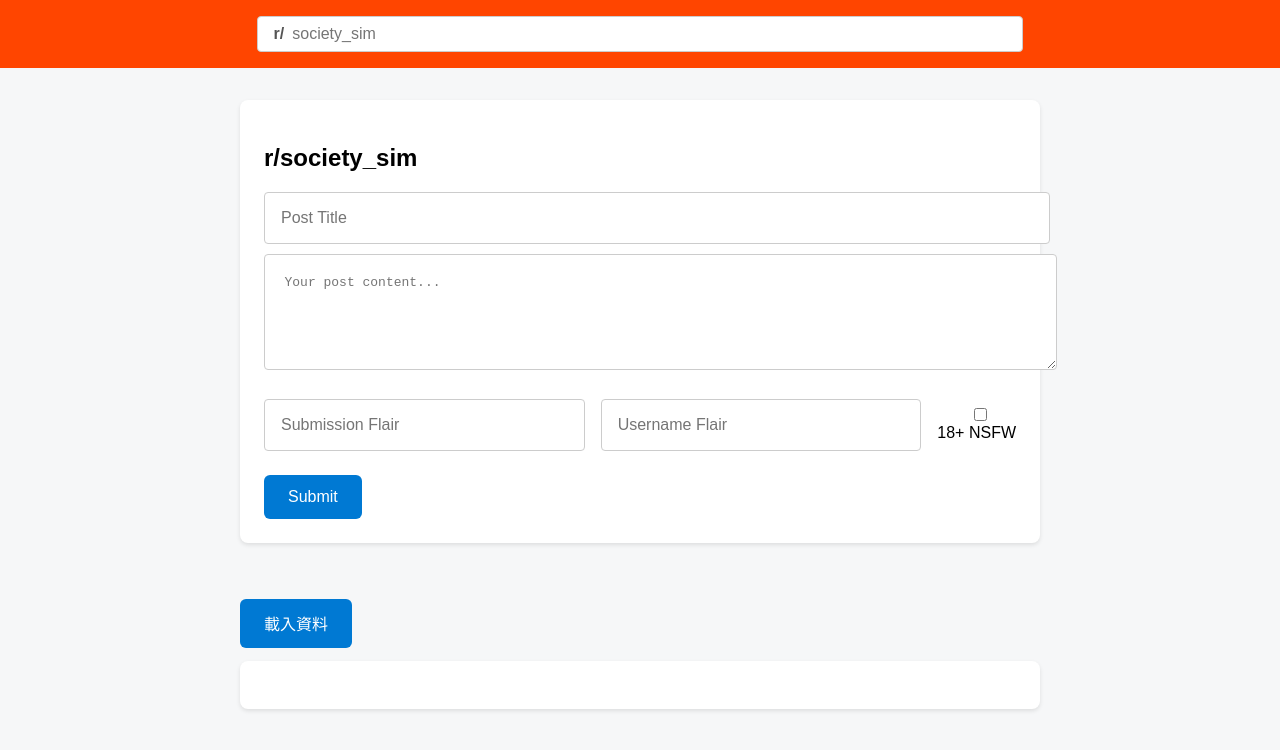
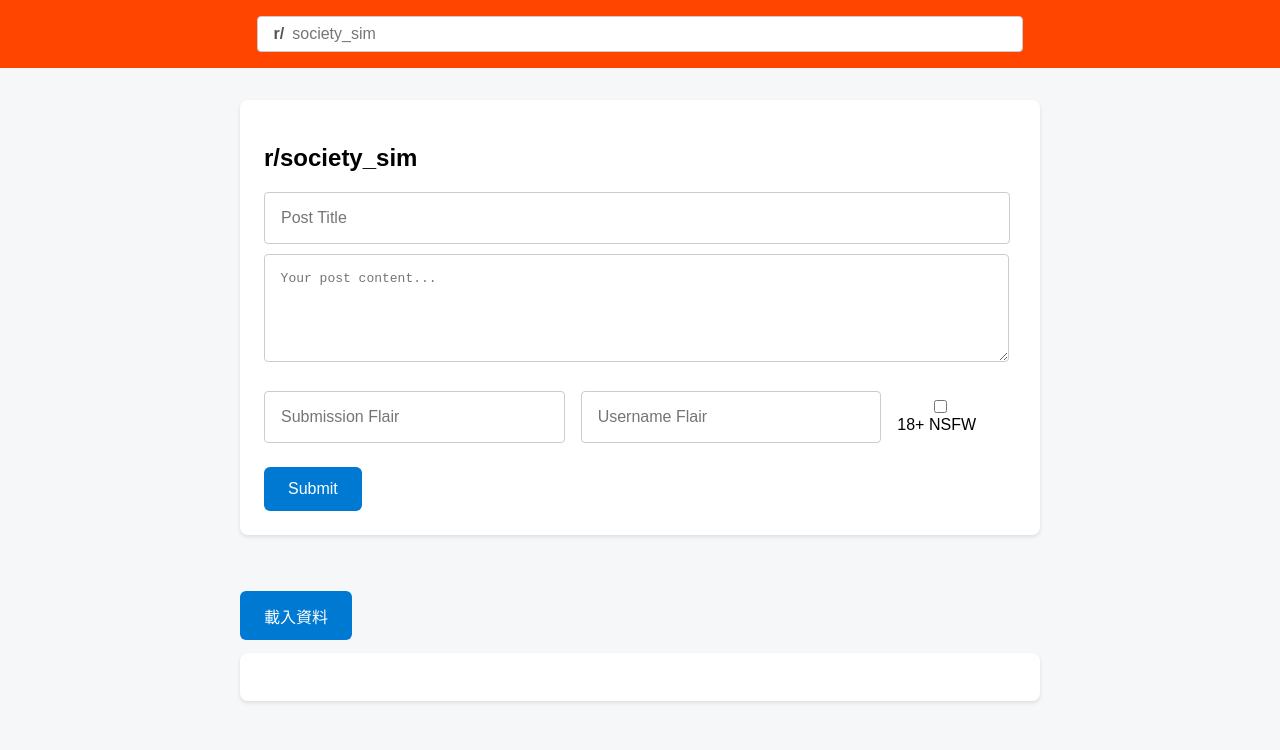
Before and after one commit to NotTodayMaybeTomorrow/social-sim-demo, a plain HTML site: page index.html in a window 1280 px wide. Drawn offline with Linux system fonts and the light colour scheme.

Commit message:
Update style.css

```diff
--- a/style.css
+++ b/style.css
@@ -56,6 +56,7 @@ main {
 .submission-form {
   background: white;
   padding: 1.5em;
+  padding-right: 4em;
   border-radius: 8px;
   margin-bottom: 2em;
   box-shadow: 0 2px 4px rgba(0,0,0,0.1);
@@ -76,7 +77,7 @@ main {
   display: block;
   width: 100%;
   margin-top: 0.8em;
-  padding: 1.5em;
+  padding: 1.2em;
   font-size: 1em;
   border-radius: 4px;
   border: 1px solid #ccc;
```
